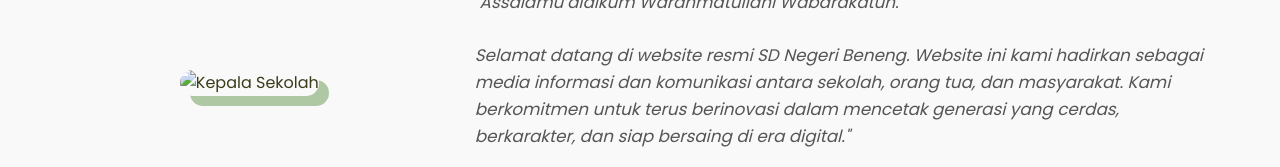
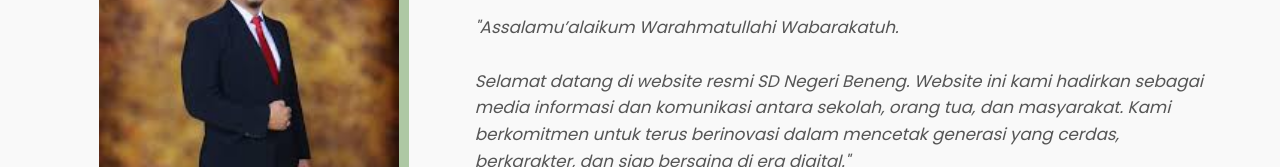
Before and after one commit to Najmul-id/web_SDN_Beneng, a plain HTML site: page index.html in a window 1280 px wide. Shown: the part 717-884 px from the top of the page. Drawn offline with Linux system fonts and the light colour scheme.

Commit message:
update code

```diff
--- a/index.html
+++ b/index.html
@@ -46,7 +46,7 @@
     <section class="kepsek-greeting section-padding" style="background-color: #f9f9f9;">
         <div class="container kepsek-wrapper">
             <div class="kepsek-img">
-                <img src="gambar/IMG_3284.JPG" alt="Kepala Sekolah">
+                <img src="gambar/kepsek.jpg" alt="Kepala Sekolah">
             </div>
             <div class="kepsek-text">
                 <h3>Sambutan Kepala Sekolah</h3>
@@ -176,4 +176,5 @@
         <i class="fas fa-arrow-up"></i>
     </a>
 </body>
+
 </html>
```
